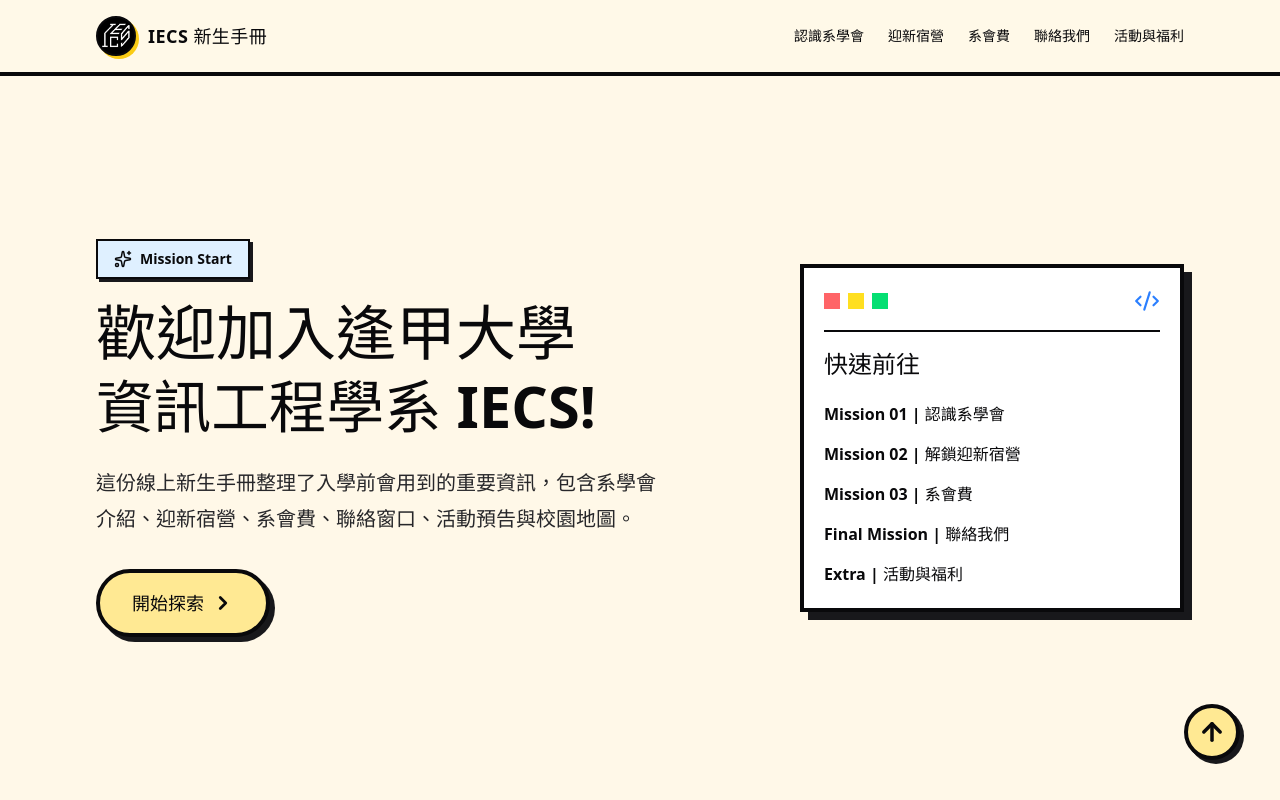
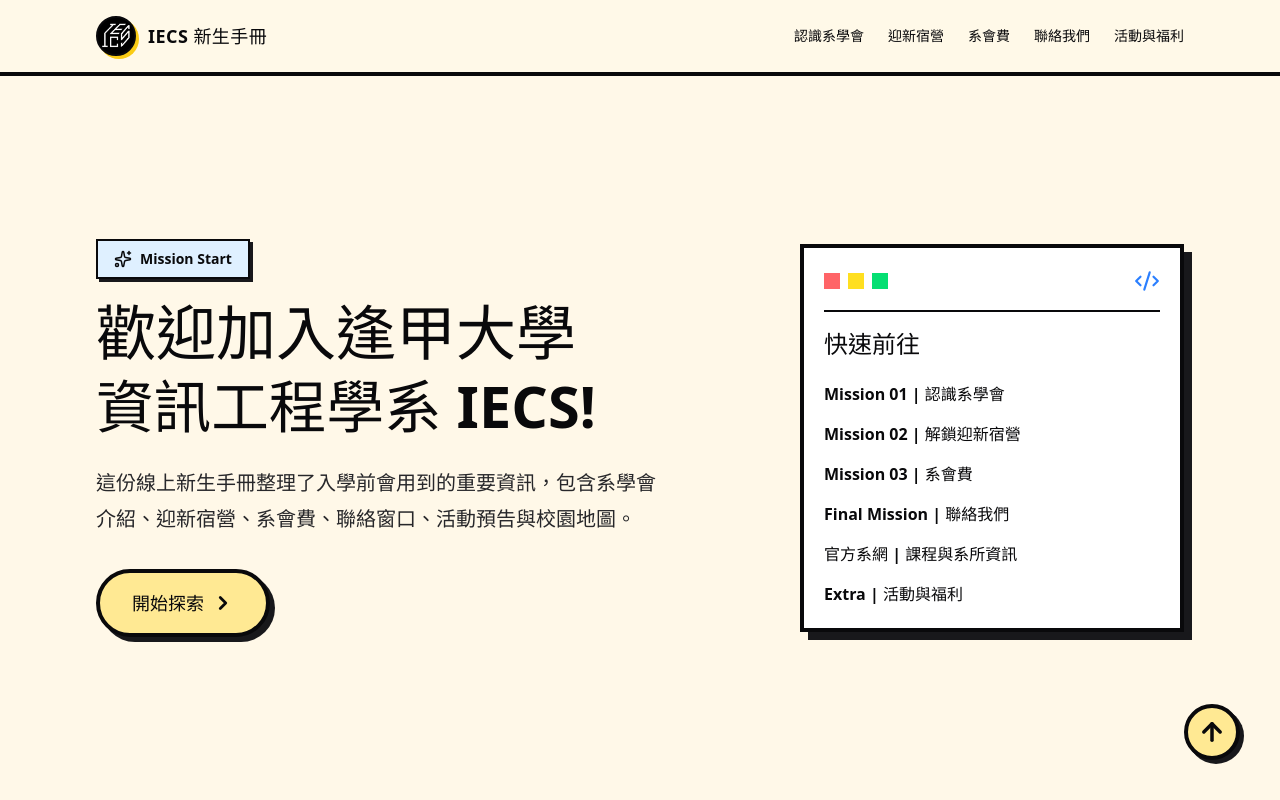
Before and after one commit to AllEnough/iecs_handbook, a React (Vite) app: page / in a window 1280 px wide. Shown: the top 800 px of the page. Built offline with nearby package versions, Linux system fonts and the light colour scheme.

Commit message:
feat: add official IECS website links

```diff
--- a/src/App.jsx
+++ b/src/App.jsx
@@ -156,6 +156,16 @@
                 <a href="#contact" className="transition hover:text-blue-600 hover:underline">Final Mission | 聯絡我們</a>
               </li>
               <li>
+                <a
+                  href="https://www.iecs.fcu.edu.tw/"
+                  target="_blank"
+                  rel="noopener noreferrer"
+                  className="transition hover:text-blue-600 hover:underline"
+                >
+                  官方系網 | 課程與系所資訊
+                </a>
+              </li>
+              <li>
                 <a href="#schedule" className="transition hover:text-blue-600 hover:underline">Extra | 活動與福利</a>
               </li>
             </ul>
--- a/src/components/ContactSection.jsx
+++ b/src/components/ContactSection.jsx
@@ -1,4 +1,4 @@
-import { AtSign, Building2, HelpCircle, MapPin, QrCode, UserRound, Rocket, Code } from 'lucide-react'
+import { AtSign, Building2, Code, ExternalLink, Globe2, HelpCircle, MapPin, QrCode, Rocket, UserRound } from 'lucide-react'
 import fcuIecsQr from '../assets/handbook/fcu-iecs-qr.png'
 
 const contacts = [
@@ -20,6 +20,13 @@
     detail: 'ig：@fcu_iecs',
     href: 'https://instagram.com/fcu_iecs',
     subDetail: '辦公室：逢甲大學資訊電機館 B30',
+  },
+  {
+    icon: Globe2,
+    title: '資訊工程學系系網',
+    detail: '前往系網',
+    href: 'https://www.iecs.fcu.edu.tw/',
+    subDetail: '課程、師資、系辦公告與系所資訊，可以到系網查看。',
   },
 ]
 
@@ -77,9 +84,10 @@
                             href={contact.href}
                             target="_blank"
                             rel="noopener noreferrer"
-                            className="mt-1 block text-base font-bold leading-7 text-blue-600 transition hover:underline"
+                            className="mt-1 inline-flex items-center gap-2 text-base font-bold leading-7 text-blue-600 transition hover:underline"
                           >
                             {contact.detail}
+                            <ExternalLink size={16} />
                           </a>
                         ) : (
                           <p className="mt-1 text-base font-bold leading-7 text-zinc-800">
```
